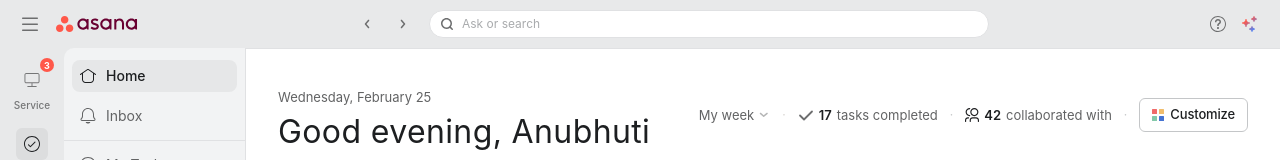
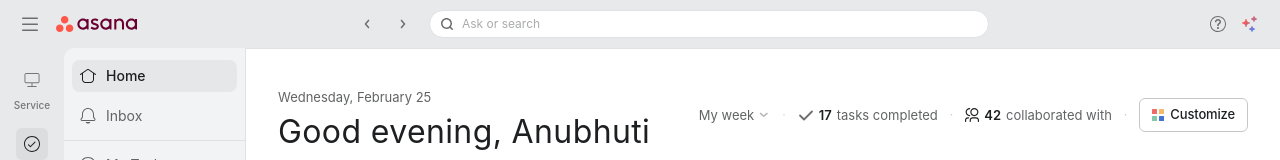
Before and after one commit to anubhutijain-code/asana-service-prototype, a React (Vite) app: page / in a window 1280 px wide. Shown: the top 160 px of the page. Built offline with nearby package versions, Linux system fonts and the light colour scheme.

Commit message:
Mar 3 DPG

```diff
--- a/src/components/ModeSidebar.jsx
+++ b/src/components/ModeSidebar.jsx
@@ -71,7 +71,7 @@ function InboxIcon({ className }) {
 // ── Nav data ───────────────────────────────────────────────────────────────────
 
 const NAV_ITEMS = [
-  { id: 'service',  label: 'Service',  Icon: ServiceIcon,     badge: 3    },
+  { id: 'service',  label: 'Service',  Icon: ServiceIcon,     badge: null },
   { id: 'work',     label: 'Work',     Icon: CheckCircleIcon, badge: null },
   { id: 'plan',     label: 'Strategy', Icon: PlanIcon,        badge: null },
   { id: 'workflow', label: 'Workflow', Icon: WorkflowIcon,    badge: null },
--- a/src/components/SearchModal.jsx
+++ b/src/components/SearchModal.jsx
@@ -521,7 +521,7 @@ function getContextualRecents(contextMode) {
 
 export default function SearchModal({ onClose, contextMode, onSelectITTicket, onSelectHRTicket, pillRect }) {
   const [query, setQuery] = useState('');
-  const [activeContext, setActiveContext] = useState(null); // no pre-selection
+  const [activeContext, setActiveContext] = useState(contextMode ?? null);
   const [subFilter, setSubFilter] = useState(null);
   const [scopeOpen, setScopeOpen] = useState(false);
   const [expanded, setExpanded] = useState(false);
```
